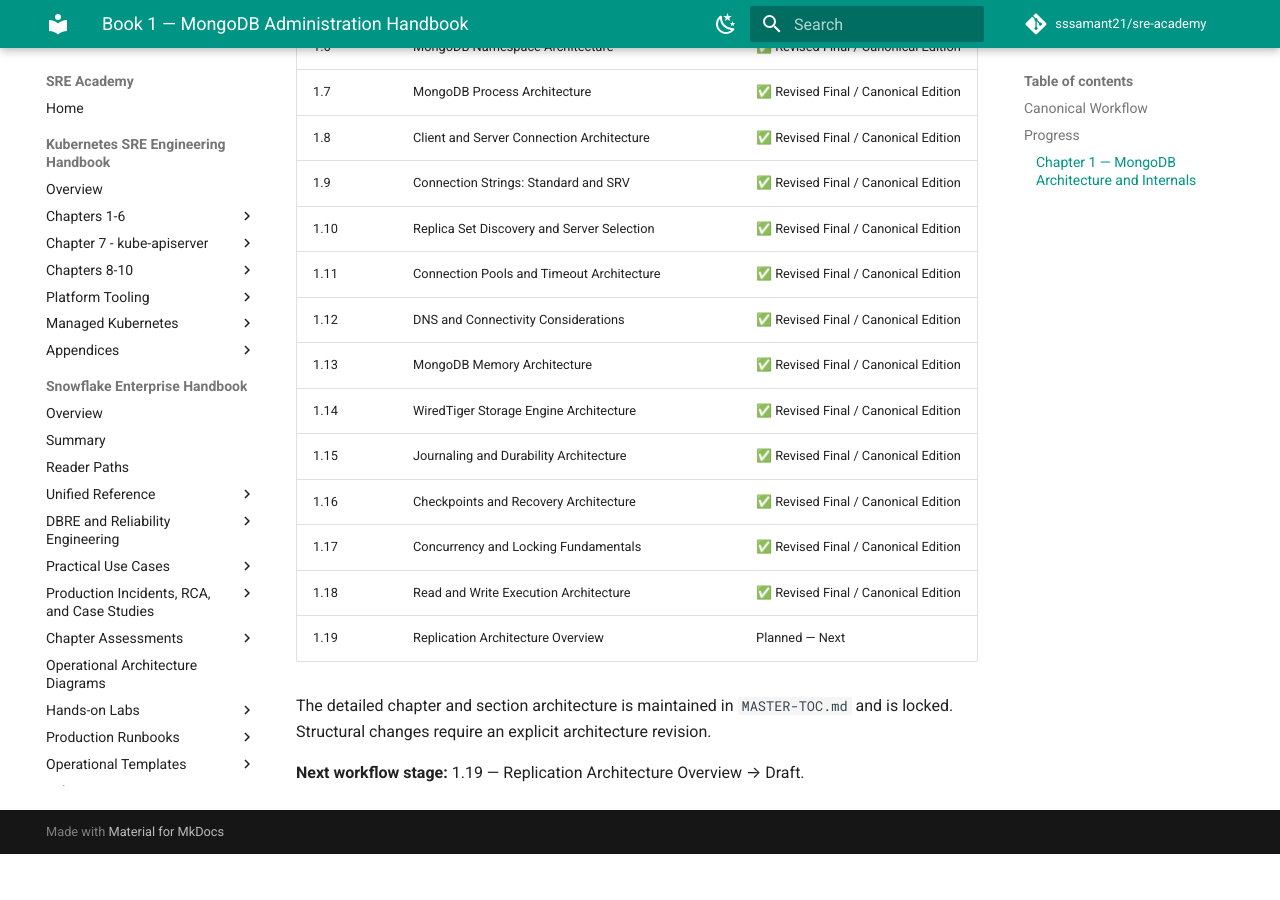
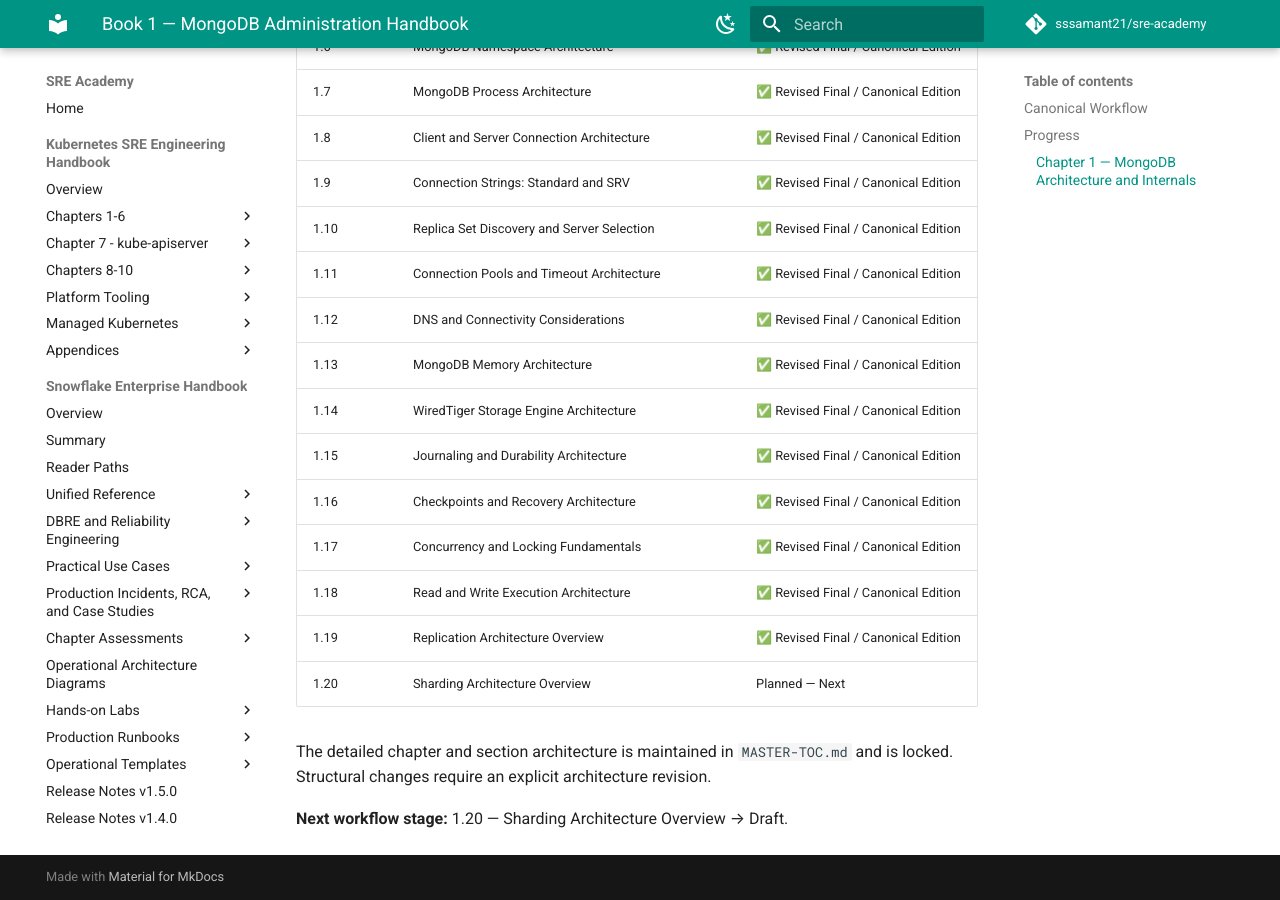
Before and after one commit to sssamant21/sre-academy, an MkDocs documentation site: the page built from docs/books/mongodb/mongodb-administration-handbook/README.md, in a window 1280 px wide and 900 px high, scrolled down 954 px. Built offline with MkDocs 1.6.1 and Material for MkDocs 9.7.7, drawn with Linux system fonts in a browser that asks for light colours; comment, search, counter and statistics services are not loaded; before the commit the page ends 1808 px from its top, so only the background shows below that.

Commit message:
docs(mongodb): mark section 1.19 canonical and advance to 1.20

```diff
--- a/docs/books/mongodb/mongodb-administration-handbook/README.md
+++ b/docs/books/mongodb/mongodb-administration-handbook/README.md
@@ -35,8 +35,9 @@
 | 1.16 | Checkpoints and Recovery Architecture | ✅ Revised Final / Canonical Edition |
 | 1.17 | Concurrency and Locking Fundamentals | ✅ Revised Final / Canonical Edition |
 | 1.18 | Read and Write Execution Architecture | ✅ Revised Final / Canonical Edition |
-| 1.19 | Replication Architecture Overview | Planned — Next |
+| 1.19 | Replication Architecture Overview | ✅ Revised Final / Canonical Edition |
+| 1.20 | Sharding Architecture Overview | Planned — Next |
 
 The detailed chapter and section architecture is maintained in `MASTER-TOC.md` and is locked. Structural changes require an explicit architecture revision.
 
-**Next workflow stage:** 1.19 — Replication Architecture Overview → Draft.
+**Next workflow stage:** 1.20 — Sharding Architecture Overview → Draft.
```
